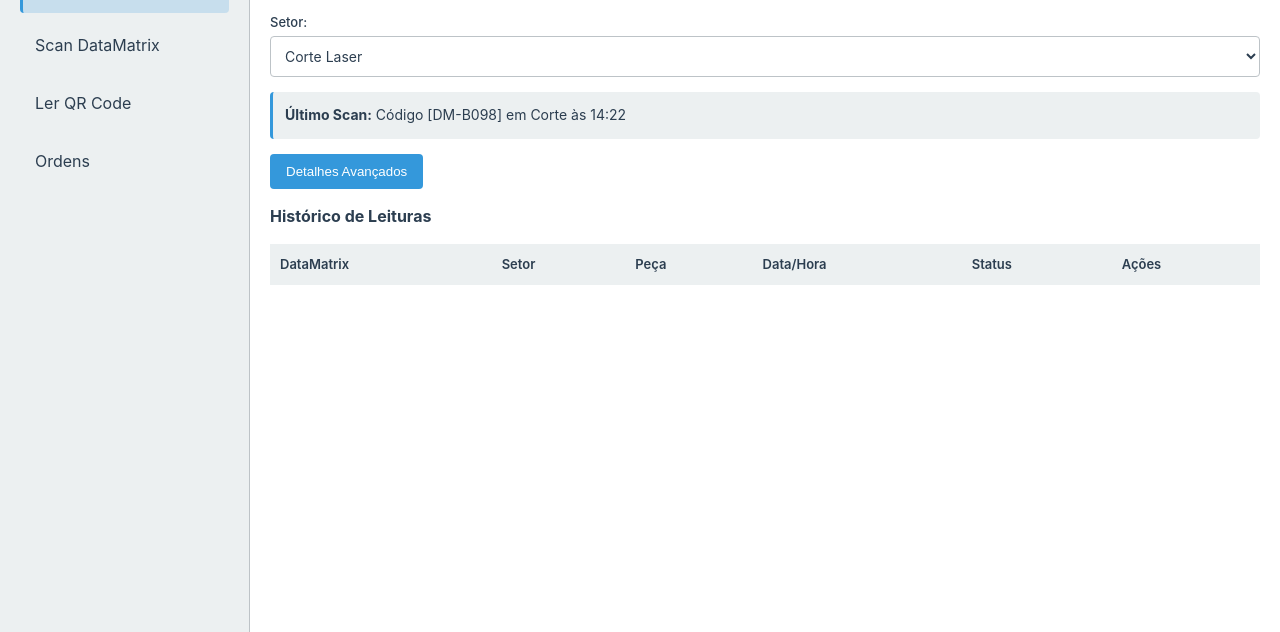
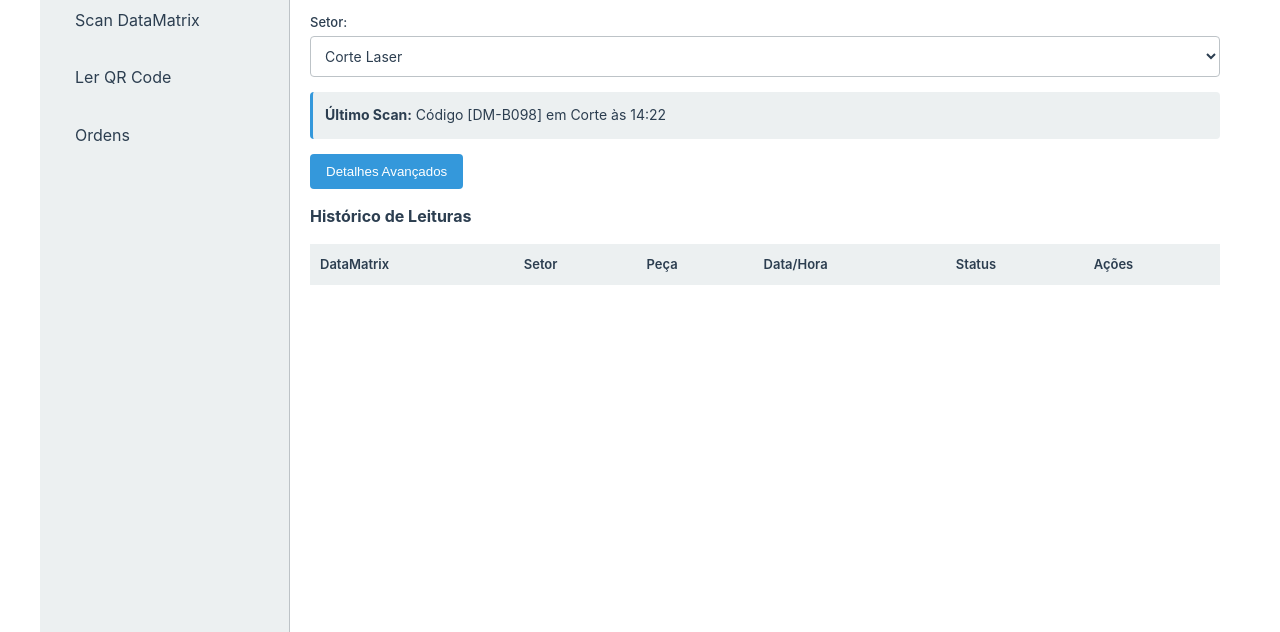
Before and after one commit to alunosenai40/Site-da-TSEA, a plain HTML site: page index.html in a window 1280 px wide. Shown: the part 168-800 px from the top of the page. Drawn offline with Linux system fonts and the light colour scheme.

Commit message:
Update index.html

```diff
--- a/index.html
+++ b/index.html
@@ -12,13 +12,14 @@
         html { font-size: 16px; }
         body { font-family: -apple-system, BlinkMacSystemFont, 'Segoe UI', sans-serif; background: var(--bg); color: var(--text); line-height: 1.6; min-height: 100vh; }
 
-        .container { display: flex; min-height: 100vh; max-width: 100%; overflow: hidden; }
+        .container { display: flex; min-height: 100vh; max-width: 1200px; margin: 0 auto; overflow: hidden; }
         nav { width: 250px; background: var(--light); padding: 20px; border-right: 1px solid var(--border); overflow-y: auto; animation: slideInLeft 0.4s ease-out; }
         nav h1 { font-size: 20px; color: var(--accent); margin-bottom: 5px; animation: slideInLeft 0.5s ease-out; }
         nav p { font-size: 12px; opacity: 0.6; margin-bottom: 30px; animation: slideInLeft 0.6s ease-out; }
         .menu-item { padding: 12px; margin: 8px 0; cursor: pointer; border-radius: 4px; transition: all 0.3s ease; border-left: 3px solid transparent; animation: slideInLeft 0.5s ease-out; }
         .menu-item:hover { background: rgba(52, 152, 219, 0.1); transform: translateX(5px); }
         .menu-item.active { background: rgba(52, 152, 219, 0.2); border-left-color: var(--accent); color: var(--accent); font-weight: 500; animation: scaleIn 0.3s ease-out; }
+        .menu-icon { display: none; }
 
         main { flex: 1; overflow-y: auto; padding: 20px; position: relative; }
         h2 { font-size: 20px; margin-bottom: 15px; }
@@ -74,6 +75,7 @@
         .badge-ok { background: rgba(39, 174, 96, 0.2); color: var(--success); }
         .badge-alert { background: rgba(231, 76, 60, 0.2); color: var(--warning); }
 
+        .device-banner { margin: 0 0 20px; padding: 10px 14px; background: rgba(52, 152, 219, 0.12); color: var(--accent); border-radius: 6px; border: 1px solid rgba(52, 152, 219, 0.2); font-size: 0.95rem; display: inline-block; animation: slideInDown 0.35s ease-out; }
         .info-box { background: var(--light); padding: 12px; border-radius: 4px; border-left: 3px solid var(--accent); margin: 15px 0; font-size: 14px; animation: slideInLeft 0.4s ease-out; }
         .details-panel { display: none; background: var(--light); padding: 15px; border-radius: 4px; margin: 15px 0; animation: slideInDown 0.3s ease-out; }
         .details-panel.active { display: block; animation: slideInDown 0.3s ease-out; }
@@ -476,6 +478,32 @@
         document.getElementById('monitoringDetails').classList.toggle('active');
     }
 
+    function detectDeviceType() {
+        const width = window.innerWidth;
+        const ua = navigator.userAgent || navigator.vendor || window.opera;
+        const isMobileAgent = /mobile|android|iphone|ipod|blackberry|iemobile|opera mini/i.test(ua);
+        const isTabletAgent = /ipad|tablet|kindle|silk/i.test(ua);
+
+        if (width <= 600 || isMobileAgent) {
+            return 'Celular';
+        }
+        if (width <= 1024 || isTabletAgent) {
+            return 'Tablet';
+        }
+        return 'PC';
+    }
+
+    function updateDeviceLabel() {
+        const device = detectDeviceType();
+        const banner = document.getElementById('deviceBanner');
+        if (banner) {
+            banner.textContent = `Dispositivo: ${device} • Responsive Web Design ativado.`;
+        }
+        document.body.classList.remove('celular', 'tablet', 'pc');
+        document.body.classList.add(device.toLowerCase());
+        document.body.setAttribute('data-device', device.toLowerCase());
+    }
+
     let qrScanner = null;
     let qrActive = false;
     let lastQrRead = { text: '', timestamp: 0 };
@@ -540,6 +568,8 @@
 
     document.addEventListener('DOMContentLoaded', () => {
         selectMonitoringArea('Corte Laser');
+        updateDeviceLabel();
+        window.addEventListener('resize', updateDeviceLabel);
         document.querySelectorAll('h2, h3').forEach((el, i) => {
             el.style.animation = `slideInLeft 0.4s ease-out ${i * 0.1}s backwards`;
         });
```
